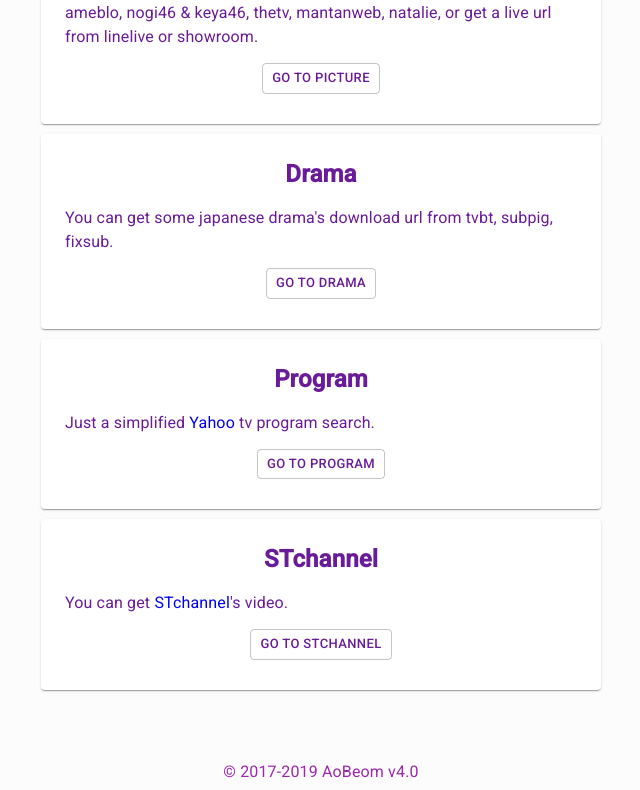
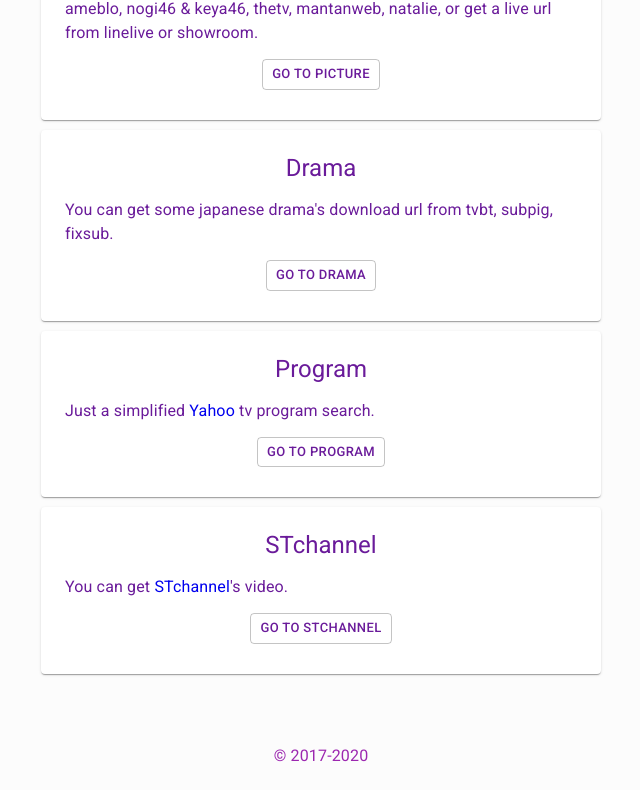
Before and after one commit to aobeom/Qmaru, a React (Create React App) app: page / in a window 1280 px wide. Shown: the part 199-989 px from the top of the page, without its empty margins (319-959 px from the left). Built offline with nearby package versions, Linux system fonts and the light colour scheme.

Commit message:
hello 2020

```diff
--- a/src/App.js
+++ b/src/App.js
@@ -339,7 +339,7 @@ class App extends Component {
 
                             <Typography component='div' className={classes.footer}>
                                 <Typography component='span' className={classes.footerSpan}>
-                                    © 2017-2019 AoBeom v4.0
+                                    © 2017-2020
                             </Typography>
                             </Typography>
                         </Typography>
--- a/src/components/Index.js
+++ b/src/components/Index.js
@@ -77,7 +77,7 @@ class IndexPage extends React.Component {
                 {intro.map((i, index) => (
                     <Card key={"c" + index} className={classes.indexCard}>
                         <CardContent>
-                            <Typography variant="headline" component="h2" className={classes.indexSpacing}>
+                            <Typography variant="h5" component="h2" className={classes.indexSpacing}>
                                 {i.name}
                             </Typography>
                             <Typography className={classes.indexCardMainText} dangerouslySetInnerHTML = {{__html:i.info}} ></Typography>
--- a/src/components/Program.js
+++ b/src/components/Program.js
@@ -606,7 +606,7 @@ class Program extends React.Component {
                         <Typography component='div' className={classes.progCard} key={"prog" + p}>
                             <Card>
                                 <CardContent>
-                                    <Typography variant="headline" component="h2">
+                                    <Typography variant="h5" component="h2">
                                         {pinfo.date}
                                     </Typography>
                                     <Typography color="textSecondary" >
```
Also changed, not shown: package.json (+19 -15 lines), public/manifest.json, 2 other files (tests, documents, lock files or other folders).
